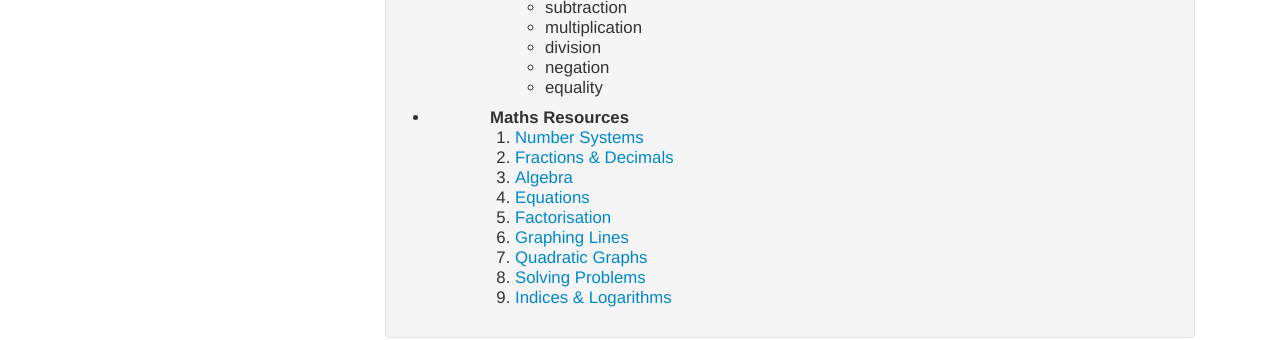
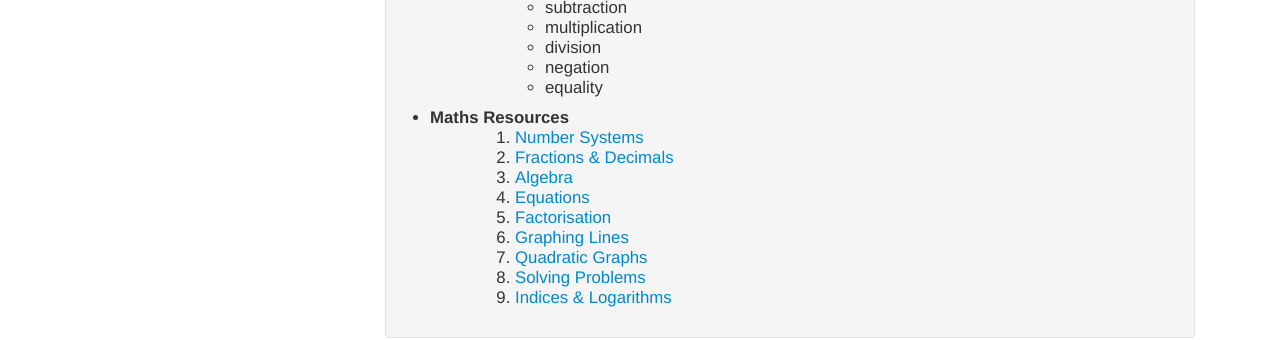
Before and after one commit to bjg/bridgingmodule2013, a Jekyll site: the page built from index.html, in a window 1280 px wide and 900 px high, scrolled down 1406 px. Shown: the part 150-490 px from the top of the window. Built offline with Jekyll 4.4.1, drawn with Linux system fonts in a browser that asks for light colours.

Commit message:
Unit 2 content

```diff
--- a/_includes/unit2.html
+++ b/_includes/unit2.html
@@ -38,9 +38,9 @@
             </ul>
         </p>
     </li>
-    <li style="padding-left:60px">
+    <li>
         <strong>Maths Resources</strong>
-        <ol>
+        <ol style="padding-left:60px">
             <li><a href="/public/worksheets/Ch1-Number Systems.pdf">Number Systems</a></li>
             <li><a href="/public/worksheets/Ch2-Fractions & Decimals.pdf">Fractions & Decimals</a></li>
             <li><a href="/public/worksheets/Ch3-Algebra.pdf">Algebra</a></li>
```
